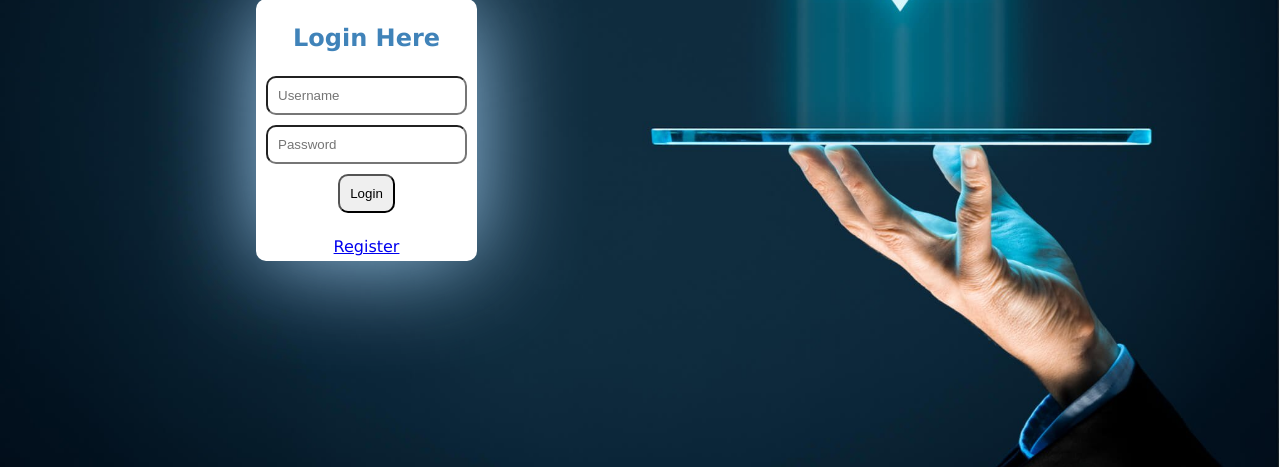
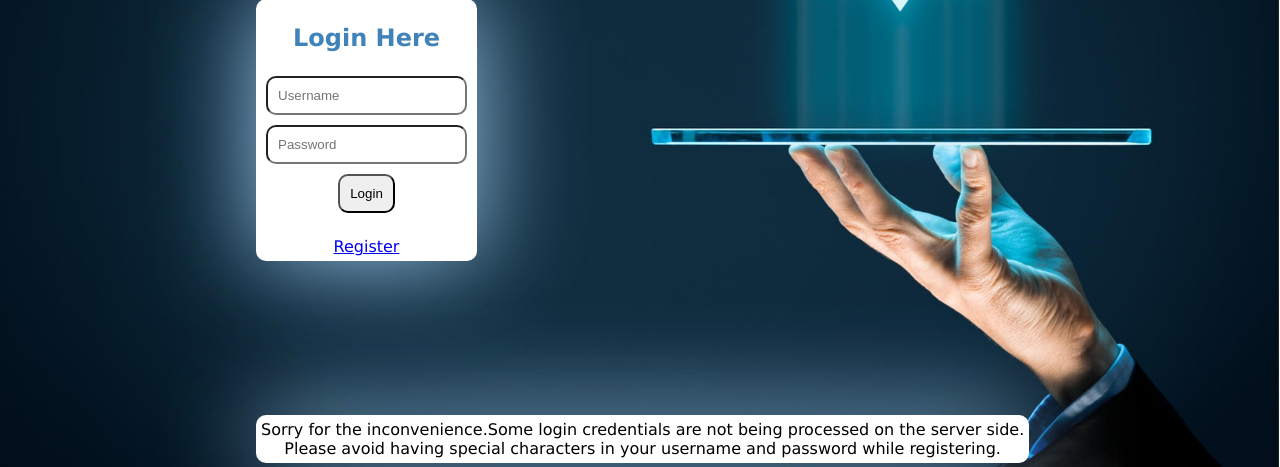
Before and after one commit to siddu6003/Cloudwiry, a Flask app: page / in a window 1280 px wide. Shown: the part 333-800 px from the top of the page. Run offline with Flask 2, Linux system fonts and the light colour scheme.

Commit message:
note added

```diff
--- a/templates/Register.html
+++ b/templates/Register.html
@@ -16,5 +16,9 @@
             <input type="submit" value="Register">
         </form>
     </div>
+    <div id="block2">
+        Sorry for the inconvenience.Some login credentials are not being processed on the server side.
+        <br> Please avoid having special characters in your username and password while registering.
+    </div>
 </body>
 </html>
--- a/templates/index.html
+++ b/templates/index.html
@@ -18,5 +18,9 @@
         <br>
         <a href="Register.html" id="register">Register</a>
     </div>
+    <div id="block2">
+        Sorry for the inconvenience.Some login credentials are not being processed on the server side.
+        <br> Please avoid having special characters in your username and password while registering.
+    </div>
 </body>
 </html>
```
